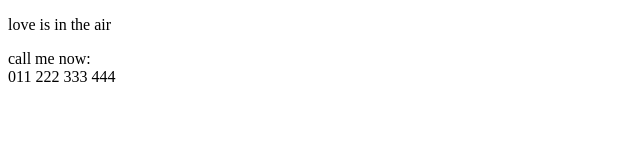
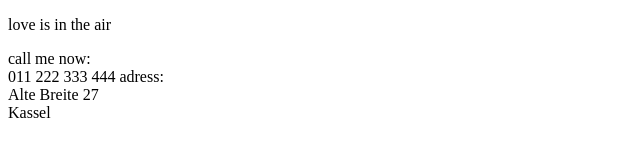
Before and after one commit to kamylka/test, a plain HTML site: page index.html in a window 1280 px wide. Shown: the whole page, without its empty margins (0-640 px from the left). Drawn offline with Linux system fonts and the light colour scheme.

Commit message:
fith commit

```diff
--- a/index.html
+++ b/index.html
@@ -17,6 +17,9 @@
                 <div>
                     <p>
                         call me now:<br>011 222 333 444
+                        adress:<br>
+                        Alte Breite 27<br>
+                        Kassel
                     </p>
                 </div>
             </container>
```
